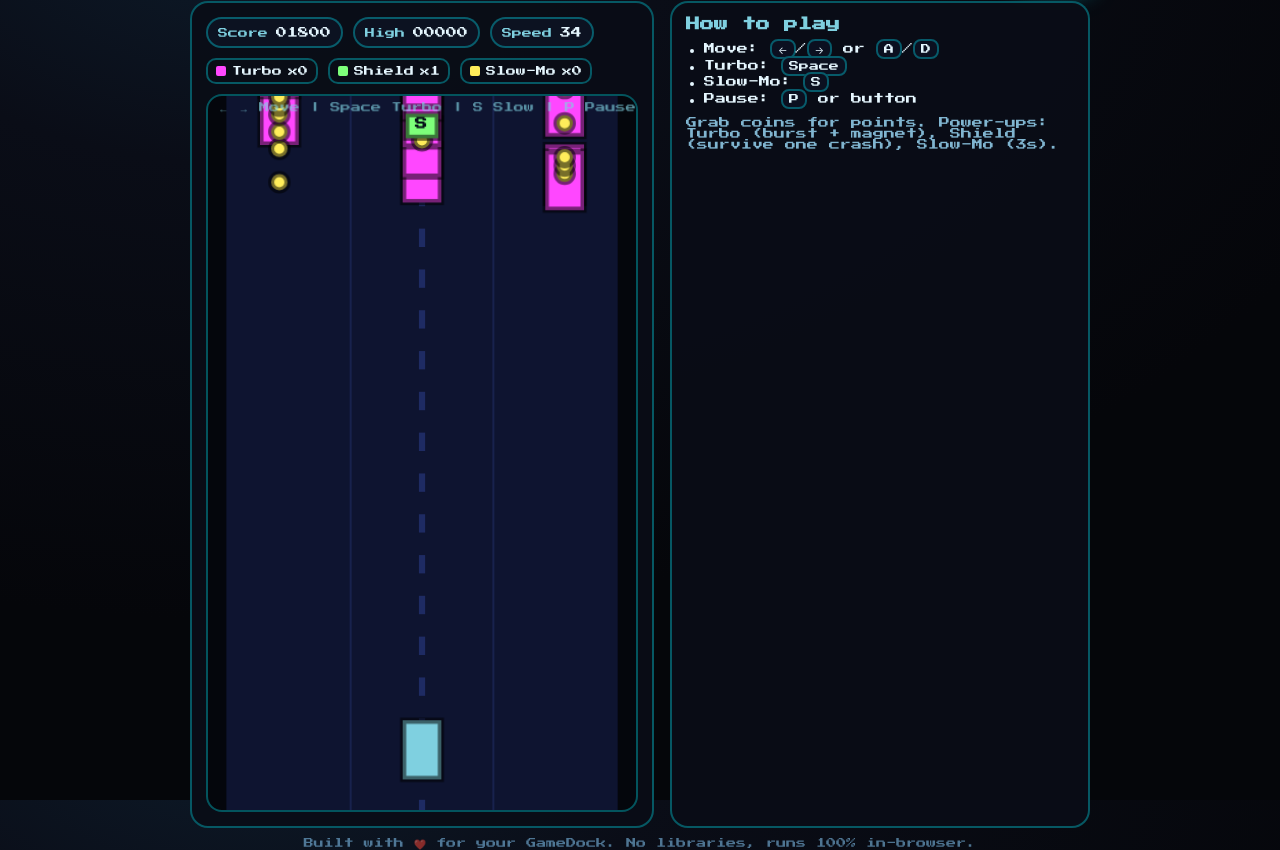
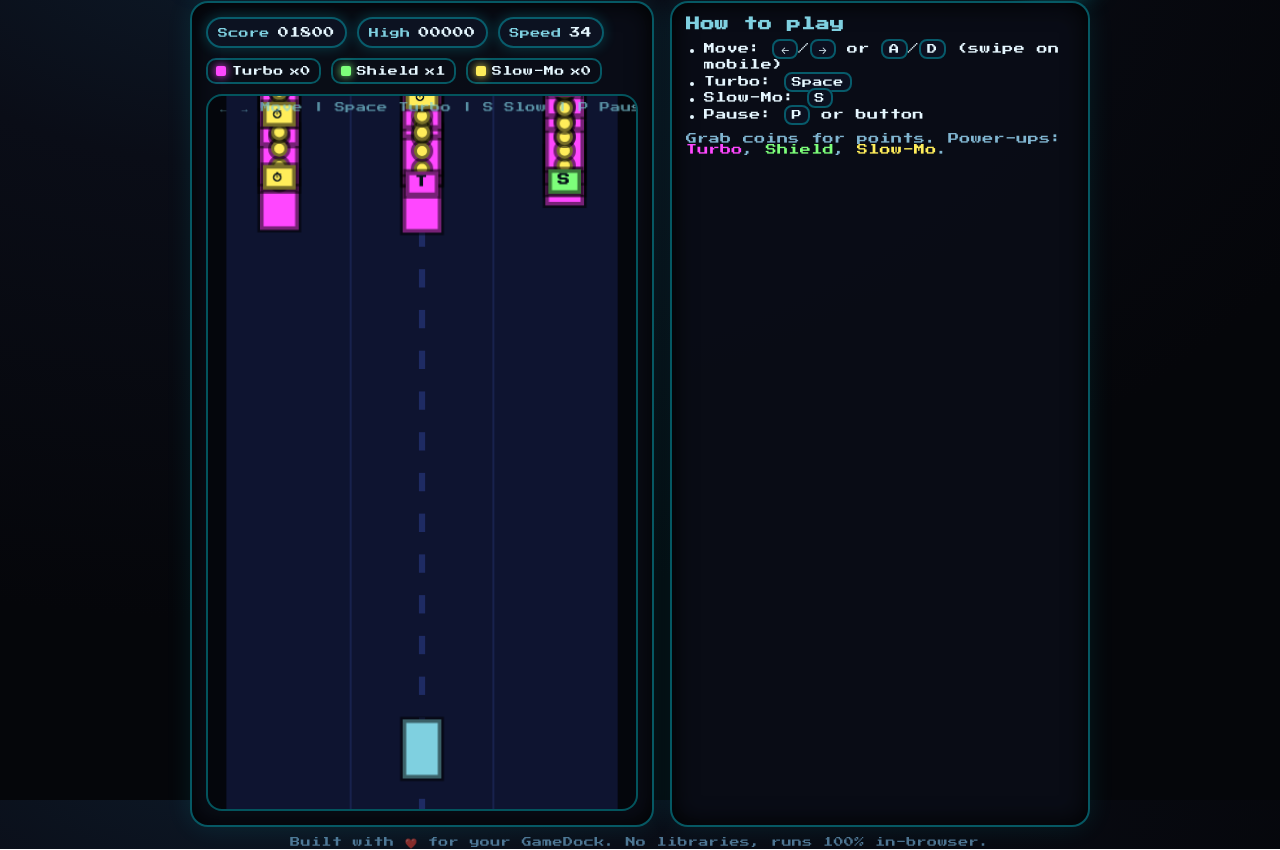
Before and after one commit to Knownforegames/Games, a plain HTML site: page pixel-racer/index.html in a window 1280 px wide. Drawn offline with Linux system fonts and the light colour scheme.

Commit message:
Update index.html

```diff
--- a/pixel-racer/index.html
+++ b/pixel-racer/index.html
@@ -9,47 +9,60 @@
   :root{
     --bg1:#05060a; --ink:#e6f7ff; --muted:#7fd0e0; --border:#00f0ff55;
     --neon1:#00f0ff; --neon2:#ff47ff; --accent:#7dff7a; --warn:#ffed5a;
-    --card:#0a0d17f0; --lane:#0d1325;
+    --card:#0a0d17f0; --lane:#0d1325; --glow:0 0 12px #00f0ff, 0 0 28px #00f0ff33;
   }
   *{box-sizing:border-box}
   html,body{height:100%}
   body{
     margin:0;color:var(--ink);
-    font-family:'Press Start 2P', system-ui, -apple-system, Segoe UI, Roboto, Arial;
+    font-family:'Press Start 2P',system-ui,-apple-system,Segoe UI,Roboto,Arial;
     background:
-      radial-gradient(1200px 700px at 20% -10%, #0d1b2a 0%, #0a0d17 35%, #05060a 100%),
+      radial-gradient(1200px 700px at 20% -10%, #0d1b2aff 0%, #0a0d17 35%, #05060a 100%),
       radial-gradient(800px 600px at 120% 120%, #210b24 0%, transparent 60%);
-    display:flex;align-items:center;justify-content:center;padding:16px;
+    display:flex;align-items:center;justify-content:center;padding:16px;letter-spacing:.4px;
   }
   .wrap{width:min(94vw,900px)}
   header{display:flex;align-items:center;justify-content:space-between;margin-bottom:12px}
+  .logo{display:flex;align-items:center;gap:10px;filter:drop-shadow(0 0 10px #00f0ff80)}
+  .cube{width:18px;height:18px;border:3px solid var(--neon1);border-radius:4px;box-shadow:var(--glow)}
   .title{font-size:clamp(18px,3vw,26px);text-shadow:0 2px 0 #000, 0 0 18px #00f0ff60}
-  .btn{border:2px solid var(--border);background:linear-gradient(180deg,#0d1320,#090c16);
-    color:var(--ink);padding:10px 14px;border-radius:12px;cursor:pointer}
-  .btn.primary{border-color:#00f0ff99;box-shadow:0 0 26px #00f0ffaa}
+  .btn{
+    border:2px solid var(--border);color:var(--ink);background:linear-gradient(180deg,#0d1320,#090c16);
+    padding:10px 14px;border-radius:12px;cursor:pointer;transition:transform .05s ease;
+    box-shadow:0 0 0 2px #000 inset, 0 0 18px #00f0ff22;font-size:12px;
+  }
+  .btn:hover{transform:translateY(-1px)}
+  .btn.primary{border-color:#00f0ff99;box-shadow:0 0 0 2px #000 inset, 0 0 28px #00f0ffaa}
   .grid{display:grid;grid-template-columns:1fr 420px;gap:16px}
   @media (max-width:860px){.grid{grid-template-columns:1fr}}
-  .card{background:var(--card);border:2px solid var(--border);border-radius:18px;padding:14px}
+  .card{background:var(--card);border:2px solid var(--border);border-radius:18px;padding:14px;
+    box-shadow:0 0 24px #000 inset, 0 0 26px #00f0ff18;}
   .hud{display:flex;flex-wrap:wrap;gap:10px;align-items:center;margin-bottom:10px}
-  .pill{font-size:11px;padding:8px 10px;border:2px solid var(--border);border-radius:999px;background:#0c1221}
+  .pill{font-size:11px;padding:8px 10px;border:2px solid var(--border);border-radius:999px;background:#0c1221;box-shadow:0 0 14px #00f0ff33}
   .label{color:var(--muted);font-size:10px}
   .value{margin-left:8px}
   .badge{padding:6px 8px;border:2px solid var(--border);border-radius:10px;font-size:10px;display:inline-flex;gap:6px;align-items:center}
+  .pow-dot{width:10px;height:10px;border-radius:2px;background:var(--neon2);box-shadow:0 0 10px var(--neon2)}
+  .pow-dot.shield{background:var(--accent);box-shadow:0 0 10px var(--accent)}
+  .pow-dot.slow{background:var(--warn);box-shadow:0 0 10px var(--warn)}
   canvas{display:block;width:100%;height:auto;border-radius:16px;border:2px solid var(--border);background:#04060c}
   .side h3{margin:0 0 10px;font-size:14px;color:var(--muted)}
   ul{margin:0;padding-left:18px;font-size:11px;line-height:1.5}
   .kbd{border:2px solid var(--border);padding:3px 6px;border-radius:8px;font-size:10px;background:#0b1020}
   footer{margin-top:10px;color:#8bd0ff88;font-size:10px;text-align:center}
-  .pow-dot{width:10px;height:10px;border-radius:2px;background:var(--neon2)}
-  .pow-dot.shield{background:var(--accent)}
-  .pow-dot.slow{background:var(--warn)}
-  #dev {position:absolute;top:8px;left:8px;font-size:9px;color:#fff;background:#0008;padding:4px 6px;border-radius:8px;display:none}
+  .flash{animation:flash .15s ease}
+  @keyframes flash{from{filter:drop-shadow(0 0 0 #fff)}to{filter:drop-shadow(0 0 22px #fff)}}
+  #dev{position:absolute;top:8px;left:8px;font-size:9px;color:#fff;background:#0008;padding:4px 6px;border-radius:8px;display:none}
+  .tapzones{position:absolute;inset:0;display:none}
+  .zone{position:absolute;top:0;bottom:0;width:34%}
+  .zone.left{left:0}.zone.right{right:0}.zone.mid{left:33%;right:33%}
+  @media (hover:none){.tapzones{display:block}}
 </style>
 </head>
 <body>
 <div class="wrap">
   <header>
-    <div class="title">Pixel Racer</div>
+    <div class="logo"><div class="cube"></div><div class="title">Pixel Racer</div></div>
     <div style="display:flex;gap:8px">
       <button id="btnPause" class="btn">Pause</button>
       <button id="btnSound" class="btn">Sound: On</button>
@@ -67,20 +80,25 @@
         <div class="badge"><div class="pow-dot shield"></div>Shield <span id="shieldCnt">x0</span></div>
         <div class="badge"><div class="pow-dot slow"></div>Slow-Mo <span id="slowCnt">x0</span></div>
       </div>
-      <canvas id="game" width="420" height="700"></canvas>
-      <div id="dev">loop stalled</div>
+      <div style="position:relative">
+        <canvas id="game" width="420" height="700"></canvas>
+        <div id="dev">loop stalled</div>
+        <div class="tapzones" id="tapzones">
+          <div class="zone left"></div><div class="zone mid"></div><div class="zone right"></div>
+        </div>
+      </div>
     </div>
 
     <div class="card side">
       <h3>How to play</h3>
       <ul>
-        <li>Move: <span class="kbd">←</span>/<span class="kbd">→</span> or <span class="kbd">A</span>/<span class="kbd">D</span></li>
+        <li>Move: <span class="kbd">←</span>/<span class="kbd">→</span> or <span class="kbd">A</span>/<span class="kbd">D</span> (swipe on mobile)</li>
         <li>Turbo: <span class="kbd">Space</span></li>
         <li>Slow-Mo: <span class="kbd">S</span></li>
         <li>Pause: <span class="kbd">P</span> or button</li>
       </ul>
       <p style="margin-top:10px;font-size:11px;color:#9fe0ffcc">
-        Grab coins for points. Power-ups: Turbo (burst + magnet), Shield (survive one crash), Slow-Mo (3s).
+        Grab coins for points. Power-ups: <span style="color:#ff47ff">Turbo</span>, <span style="color:#7dff7a">Shield</span>, <span style="color:#ffed5a">Slow-Mo</span>.
       </p>
     </div>
   </div>
@@ -90,83 +108,121 @@
 
 <script>
 (()=>{
-// ===== Helpers =====
-const W=420,H=700, LANES=3, LANE_W=W/LANES, PLAYER_W=38,PLAYER_H=58, CAR_W=38,CAR_H=58, COIN=16;
+// ================== Constants ==================
+const W=420,H=700, LANES=3, LANE_W=W/LANES;
+const PLAYER_W=38, PLAYER_H=58, CAR_W=38, CAR_H=58, COIN=16;
 const COLORS={lane:'#0e1430', line:'#18224d', dash:'#1e2b63', player:'#7fd0e0', enemy:'#ff47ff', coin:'#ffed5a', turbo:'#ff47ff', shield:'#7dff7a', slow:'#ffed5a', text:'#e6f7ff'};
 const clamp=(v,a,b)=>Math.max(a,Math.min(b,v));
 const laneX=i=>Math.floor(i)*LANE_W + LANE_W/2;
+const rnd=(a,b)=>Math.random()*(b-a)+a;
 
-// lazy audio to avoid autoplay errors
-let audioCtx=null;
-function ensureAudio(){ if(!audioCtx){ try{ audioCtx=new (window.AudioContext||window.webkitAudioContext)(); }catch(e){ /* ignore */ } } }
+// Spawn spacing control (fixes “wonky” stacks)
+let laneEnemyCD=[0,0,0], laneCoinCD=[0,0,0], lanePowCD=[0,0,0];
+const MIN_GAP_BASE=140, MIN_GAP_SCALE=6;
+
+// ================== Audio (lazy) ==================
+let audioCtx=null, soundOn=true;
+function ensureAudio(){ if(!audioCtx){ try{ audioCtx=new (window.AudioContext||window.webkitAudioContext)(); }catch(e){} } }
 function beep(freq=440,t=0.08,type='sine',gain=0.04){
   if(!soundOn) return; ensureAudio(); if(!audioCtx) return;
   const o=audioCtx.createOscillator(), g=audioCtx.createGain();
-  o.type=type; o.frequency.value=freq; g.gain.value=gain;
-  o.connect(g); g.connect(audioCtx.destination); o.start(); o.stop(audioCtx.currentTime+t);
+  o.type=type; o.frequency.value=freq; g.gain.value=gain; o.connect(g); g.connect(audioCtx.destination);
+  o.start(); o.stop(audioCtx.currentTime+t);
 }
 
-// ===== Game state =====
-let ctx, paused=false, soundOn=true, last=0, accum=0, dev=document.getElementById('dev');
-const T_SPAWN=0.6, T_COIN=0.48, T_POW=3.0; // seconds
-let tSpawn=0, tCoin=0, tPow=0, tTurbo=0, tSlow=0;
+// ================== Game State ==================
+let ctx, paused=false, last=0, dev=document.getElementById('dev');
+const START=3.2, MAX=9.5;
 let speed, score, best=+localStorage.getItem('pxr_best')||0;
+let tSlow=0, tTurbo=0;
 let player, cars=[], coins=[], pows=[], parts=[];
-const START=3.2, MAX=9.5;
+let powCounts={turbo:0,shield:0,slow:0};
 
+// ================== Setup / Reset ==================
 function reset(){
   speed=START; score=0;
-  tSpawn=tCoin=tPow=tTurbo=tSlow=0;
+  tSlow=tTurbo=0;
   cars.length=0; coins.length=0; pows.length=0; parts.length=0;
+  laneEnemyCD=[0,0,0]; laneCoinCD=[0,0,0]; lanePowCD=[0,0,0];
   powCounts={turbo:0,shield:0,slow:0};
   player={lane:1,x:laneX(1)-PLAYER_W/2,y:H-PLAYER_H-30,w:PLAYER_W,h:PLAYER_H,inv:0,shield:true};
   paused=false; updateHUD();
 }
-let powCounts={turbo:0,shield:0,slow:0};
 
-// ===== Rendering =====
+// ================== Rendering ==================
 function drawRoad(){
   ctx.fillStyle=COLORS.lane; ctx.fillRect(18,0,W-36,H);
-  ctx.strokeStyle='#18224d'; ctx.lineWidth=2;
+  ctx.strokeStyle=COLORS.line; ctx.lineWidth=2;
   for(let i=1;i<LANES;i++){ const x=LANE_W*i; ctx.beginPath(); ctx.moveTo(x,0); ctx.lineTo(x,H); ctx.stroke(); }
-  ctx.strokeStyle='#1e2b63'; ctx.lineWidth=6; ctx.setLineDash([18,22]);
+  ctx.strokeStyle=COLORS.dash; ctx.lineWidth=6; ctx.setLineDash([18,22]);
   ctx.lineDashOffset = -(score/4)%40;
   ctx.beginPath(); ctx.moveTo(laneX(1),0); ctx.lineTo(laneX(1),H); ctx.stroke(); ctx.setLineDash([]);
 }
 function rect(x,y,w,h,c){ ctx.fillStyle=c; ctx.fillRect(x,y,w,h); ctx.strokeStyle='#0008'; ctx.strokeRect(x+.5,y+.5,w-1,h-1); }
 function car(x,y,w,h,c){ rect(x,y,w,h,c); }
 function coin(x,y,s){ ctx.fillStyle=COLORS.coin; ctx.beginPath(); ctx.arc(x+s/2,y+s/2,s/2,0,Math.PI*2); ctx.fill(); ctx.strokeStyle='#0008'; ctx.stroke(); }
-function pow(p){ const c=p.type==='turbo'?COLORS.turbo:p.type==='shield'?COLORS.shield:COLORS.slow; rect(p.x,p.y,p.w,p.h,c); ctx.fillStyle='#051018'; ctx.font='bold 12px "Press Start 2P"'; ctx.fillText(p.type==='turbo'?'T':p.type==='shield'?'S':'⏱', p.x+9, p.y+16); }
+function powSprite(p){ const c=p.type==='turbo'?COLORS.turbo:p.type==='shield'?COLORS.shield:COLORS.slow; rect(p.x,p.y,p.w,p.h,c); ctx.fillStyle='#051018'; ctx.font='bold 12px "Press Start 2P"'; ctx.fillText(p.type==='turbo'?'T':p.type==='shield'?'S':'⏱', p.x+9, p.y+16); }
 function overlay(txt,sub){ ctx.fillStyle='#0009'; ctx.fillRect(0,0,W,H); ctx.fillStyle=COLORS.text; ctx.textAlign='center'; ctx.font='20px "Press Start 2P"'; ctx.fillText(txt,W/2,H/2-10); ctx.font='12px "Press Start 2P"'; if(sub) ctx.fillText(sub,W/2,H/2+18); ctx.textAlign='left'; }
 
-// ===== Logic =====
-function spawnCar(){ const lane=(Math.random()*LANES)|0; cars.push({lane,x:laneX(lane)-CAR_W/2,y:-CAR_H-8,w:CAR_W,h:CAR_H,v:speed+Math.random()*2}); }
-function spawnCoin(){ const lane=(Math.random()*LANES)|0; coins.push({lane,x:laneX(lane)-COIN/2,y:-COIN,s:COIN,v:speed}); }
-function spawnPow(){ const lane=(Math.random()*LANES)|0; const t=['turbo','shield','slow'][(Math.random()*3)|0]; pows.push({type:t,lane,x:laneX(lane)-16,y:-24,w:32,h:24,v:speed}); }
+// ================== Spawning (with lane cooldowns) ==================
+function spawnCarInLane(lane){
+  const minGap = MIN_GAP_BASE + speed*MIN_GAP_SCALE;
+  const latest = cars.filter(c=>c.lane===lane).reduce((m,c)=>(!m||c.y>m.y)?c:m, null);
+  if (latest && latest.y < -minGap) return;
+  cars.push({lane,x:laneX(lane)-CAR_W/2,y:-CAR_H-10,w:CAR_W,h:CAR_H,v:speed + rnd(.5,2)});
+}
+function spawnCoinPatternInLane(lane){
+  const baseY = -COIN - 8, step = 44, r=Math.random();
+  if(r<0.4){ coins.push({lane,x:laneX(lane)-COIN/2,y:baseY,s:COIN,v:speed}); }
+  else if(r<0.75){ for(let k=0;k<2;k++) coins.push({lane,x:laneX(lane)-COIN/2,y:baseY - k*step,s:COIN,v:speed}); }
+  else{ const n=3+((Math.random()<0.5)?0:1); for(let k=0;k<n;k++) coins.push({lane,x:laneX(lane)-COIN/2,y:baseY - k*step,s:COIN,v:speed}); }
+}
+function spawnPowInLane(lane){
+  const t=['turbo','shield','slow'][(Math.random()*3)|0];
+  pows.push({type:t,lane,x:laneX(lane)-16,y:-24,w:32,h:24,v:speed});
+}
+
+// ================== Logic ==================
 function hit(a,b){ return a.x<b.x+b.w && a.x+a.w>b.x && a.y<b.y+b.h && a.y+a.h>b.y; }
 function toLaneX(l){ return laneX(l)-PLAYER_W/2; }
 
-function update(dt){ // dt in seconds
-  if(paused) return;
+function update(dt){ // seconds
+  if (paused) return;
+
+  // Speed ramp
   speed = Math.min(MAX, speed + dt*0.055);
-  tSpawn+=dt; tCoin+=dt; tPow+=dt;
-  if(tSpawn>T_SPAWN - speed*0.04){ tSpawn=0; spawnCar(); }
-  if(tCoin>T_COIN - speed*0.02){ tCoin=0; spawnCoin(); }
-  if(tPow>T_POW){ tPow=0; spawnPow(); }
 
-  const slowMul = tSlow>0?0.45:1;
-  const vCar = 60*dt*slowMul;
+  // Lane cooldown timers + randomized spawns
+  for(let i=0;i<LANES;i++){
+    laneEnemyCD[i]=Math.max(0,laneEnemyCD[i]-dt);
+    laneCoinCD[i]=Math.max(0,laneCoinCD[i]-dt);
+    lanePowCD[i]=Math.max(0,lanePowCD[i]-dt);
 
-  cars.forEach(c=>c.y += (c.v)*vCar/10);
-  coins.forEach(c=>c.y += speed*vCar/10);
-  pows.forEach(p=>p.y += speed*vCar/10);
-  parts.forEach(p=>{ p.x+=p.dx; p.y+=p.dy; p.life-=dt; });
+    if(laneEnemyCD[i]===0 && Math.random()<0.6){
+      spawnCarInLane(i);
+      laneEnemyCD[i] = Math.max(0.35, rnd(0.7,1.1) - speed*0.03);
+    }
+    if(laneCoinCD[i]===0 && Math.random()<0.45){
+      spawnCoinPatternInLane(i);
+      laneCoinCD[i] = rnd(0.6,1.0);
+    }
+    if(lanePowCD[i]===0 && Math.random()<0.12){
+      spawnPowInLane(i);
+      lanePowCD[i] = rnd(3.0,4.5);
+    }
+  }
+
+  // Movement (respect slow-mo)
+  const slowMul = tSlow>0?0.45:1, v = 60*dt*slowMul;
+  cars.forEach(c=> c.y += (c.v)*v/10);
+  coins.forEach(c=> c.y += speed*v/10);
+  pows.forEach(p=> p.y += speed*v/10);
 
   if(player.inv>0) player.inv-=dt;
   if(tSlow>0){ tSlow-=dt; if(tSlow<=0) speed=Math.max(speed,START); }
   if(tTurbo>0){ tTurbo-=dt; }
 
-  // coins
+  // Coin collisions
   for(let i=coins.length-1;i>=0;i--){
     const c=coins[i];
     if(c.y>H+8){ coins.splice(i,1); continue; }
@@ -174,7 +230,7 @@ function update(dt){ // dt in seconds
       coins.splice(i,1); score+=25; beep(880,.06,'square',0.03);
     }
   }
-  // powerups
+  // Power-ups
   for(let i=pows.length-1;i>=0;i--){
     const p=pows[i]; if(p.y>H+24){ pows.splice(i,1); continue; }
     if(hit(player,p)){
@@ -185,19 +241,21 @@ function update(dt){ // dt in seconds
       beep(1200,.09,'triangle',0.04);
     }
   }
-  // cars
+  // Cars
   for(let i=cars.length-1;i>=0;i--){
     const e=cars[i]; if(e.y>H+CAR_H){ cars.splice(i,1); continue; }
     if(player.inv<=0 && hit(player,e)){
       if(player.shield || powCounts.shield>0){
-        player.shield=false; if(powCounts.shield>0) powCounts.shield--; player.inv=1.0; beep(200,.1,'sawtooth',0.05);
+        player.shield=false; if(powCounts.shield>0) powCounts.shield--;
+        player.inv=1.0; beep(200,.1,'sawtooth',0.05);
       }else{
         paused=true; best=Math.max(best,score); localStorage.setItem('pxr_best',best);
         beep(160,.2,'sawtooth',0.06);
       }
     }
   }
-  score += (speed*2)|0;
+
+  score += (speed*2|0);
 }
 
 function draw(){
@@ -205,13 +263,13 @@ function draw(){
   drawRoad();
   cars.forEach(e=>car(e.x,e.y,e.w,e.h,COLORS.enemy));
   coins.forEach(c=>coin(c.x,c.y,c.s));
-  pows.forEach(p=>pow(p));
+  pows.forEach(p=>powSprite(p));
   car(player.x,player.y,player.w,player.h,COLORS.player);
   ctx.fillStyle = '#7fd0e0aa'; ctx.font='10px "Press Start 2P"';
   ctx.fillText('← → Move | Space Turbo | S Slow | P Pause',10,16);
 }
 
-// HUD
+// ================== HUD / Controls ==================
 function updateHUD(){
   document.getElementById('score').textContent=String(score).padStart(5,'0');
   document.getElementById('best').textContent=String(best).padStart(5,'0');
@@ -221,15 +279,14 @@ function updateHUD(){
   document.getElementById('slowCnt').textContent='x'+powCounts.slow;
 }
 
-// Controls
-function move(dir){ player.lane = clamp(player.lane+dir,0,LANES-1); player.x = toLaneX(player.lane); }
+function move(dir){ player.lane = clamp(player.lane+dir,0,LANES-1); player.x = laneX(player.lane)-PLAYER_W/2; }
 function doTurbo(){ if(powCounts.turbo<=0) return; powCounts.turbo--; tTurbo=1.5; beep(900,.16,'square',0.06); }
 function doSlow(){ if(powCounts.slow<=0) return; powCounts.slow--; tSlow=3.0; speed=Math.max(2.2,speed*0.45); beep(500,.12,'sine',0.05); }
-function togglePause(){ paused=!paused; document.getElementById('btnPause').textContent=paused?'Resume':'Pause'; if(!paused){ last=performance.now(); loop(last); } }
+function togglePause(){ paused=!paused; document.getElementById('btnPause').textContent=paused?'Resume':'Pause'; if(!paused){ last=performance.now(); requestAnimationFrame(loop); } }
 
-// Main loop
+// ================== Main Loop ==================
 function loop(now){
-  const dt = Math.min(0.05, (now-last)/1000 || 0); // seconds, clamp 50ms
+  const dt = Math.min(0.05, (now-last)/1000 || 0);
   last = now;
   update(dt);
   draw();
@@ -238,11 +295,12 @@ function loop(now){
   requestAnimationFrame(loop);
 }
 
-// Boot
+// ================== Boot ==================
 function init(){
   const c=document.getElementById('game'); ctx=c.getContext('2d');
   reset(); last=performance.now(); requestAnimationFrame(loop);
 
+  // Keyboard
   window.addEventListener('keydown',e=>{
     if(e.repeat) return;
     if(e.key==='ArrowLeft'||e.key==='a'||e.key==='A') move(-1);
@@ -251,9 +309,30 @@ function init(){
     else if(e.key==='s'||e.key==='S') doSlow();
     else if(e.key==='p'||e.key==='P') togglePause();
   });
+
+  // Mobile taps/swipe
+  const tz=document.getElementById('tapzones');
+  let sx=null;
+  tz.addEventListener('touchstart',e=>{ sx=e.touches[0].clientX; ensureAudio(); },{passive:true});
+  tz.addEventListener('touchmove',e=>{
+    if(sx==null) return;
+    const dx=e.touches[0].clientX - sx;
+    if(Math.abs(dx)>40){ move(dx>0?1:-1); sx=null; }
+  },{passive:true});
+  tz.addEventListener('touchend',e=>{
+    const x=(e.changedTouches[0]||{}).clientX, w=tz.clientWidth;
+    if(x<w*0.33) move(-1); else if(x>w*0.66) move(1); else doTurbo();
+    sx=null;
+  });
+
+  // Buttons
   document.getElementById('btnPause').onclick=togglePause;
   document.getElementById('btnReset').onclick=()=>{ reset(); if(paused) togglePause(); };
-  document.getElementById('btnSound').onclick=()=>{ soundOn=!soundOn; document.getElementById('btnSound').textContent='Sound: '+(soundOn?'On':'Off'); if(soundOn) beep(660,.06,'square',0.03); };
+  document.getElementById('btnSound').onclick=()=>{
+    soundOn=!soundOn;
+    document.getElementById('btnSound').textContent='Sound: '+(soundOn?'On':'Off');
+    if(soundOn) beep(660,.06,'square',0.03);
+  };
 }
 window.addEventListener('load',init);
 })();
```
